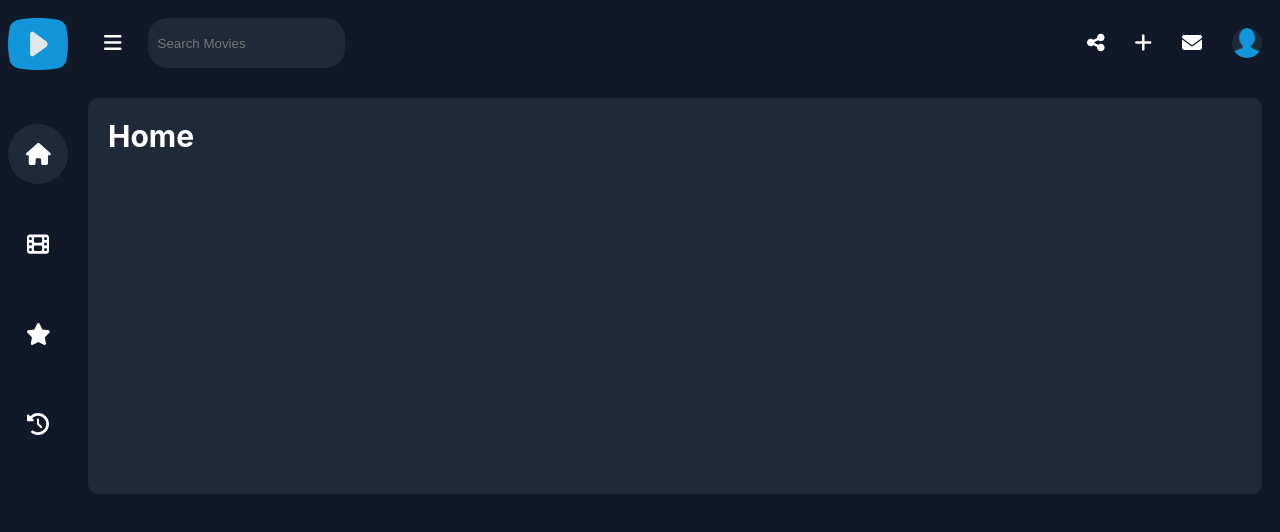
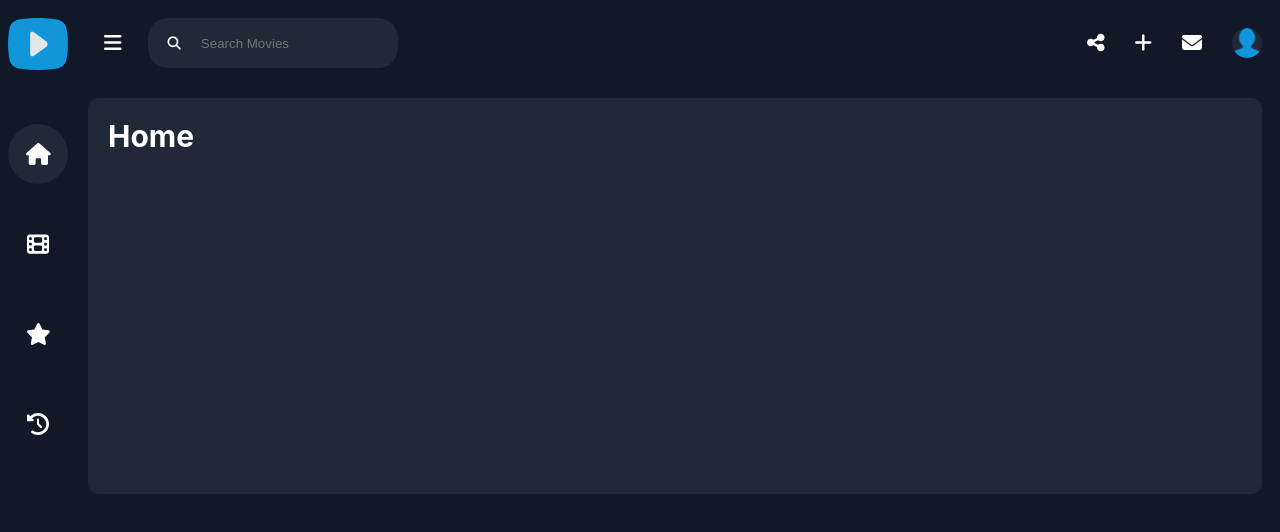
Before and after one commit to varcharli/vd-site, a React (Create React App) app in the folder client/videos-app/: page / in a window 1280 px wide. Shown: the top 532 px of the page. Built offline with nearby package versions, Linux system fonts and the light colour scheme.

Commit message:
add search box

```diff
--- a/client/videos-app/src/App.css
+++ b/client/videos-app/src/App.css
@@ -65,8 +65,9 @@
     /* align-items: left; */
 }
 
-.search-box {
-    /* flex: 1; */
+.search-container {
+    display: flex;
+    align-items: center;
     max-width: 300px;
     height: 30px;
     padding: 10px;
@@ -76,6 +77,24 @@
     background-color: var(--global-background-color);
     color: var(--global-text-color);
 }
+
+.search-icon {
+    background: none;
+    color: var(--global-text-color);
+    border: none;
+    cursor: pointer;
+    padding: 0 10px;
+}
+
+.search-box {
+    flex: 1;
+    padding: 10px;
+    border: none;
+    outline: none;
+    background-color: var(--global-background-color);
+    color: var(--global-text-color);
+}
+
 
 .menu-icons {
     display: flex;
@@ -122,6 +141,7 @@
     padding: 10px;
 
 }
+
 .container-title {
     /* 左边对齐 */
     text-align: left;
@@ -130,6 +150,7 @@
     color: var(--global-text-color);
     padding: 10px;
 }
+
 .container-content {
     text-align: left;
     min-height: 300px;
--- a/client/videos-app/src/App.js
+++ b/client/videos-app/src/App.js
@@ -1,6 +1,6 @@
 // src/App.js
-import React from 'react';
-import { BrowserRouter as Router, Route, Routes } from 'react-router-dom';
+import React, { useState } from 'react';
+import { Route, Routes, useNavigate } from 'react-router-dom';
 import Navbar from './Navbar';
 import Home from './Home';
 import Movies from './Movies';
@@ -12,8 +12,21 @@ import '@fortawesome/fontawesome-free/css/all.min.css';
 import user from './assets/user.png';
 
 function App() {
+  const [query, setQuery] = useState('');
+  const navigate = useNavigate();
+
+  const handleSearch = () => {
+    navigate('/movies', { state: { query } });
+  };
+
+  const handleKeyPress = (event) => {
+    if (event.key === 'Enter') {
+      handleSearch();
+    }
+  };
+
   return (
-    <Router>
+
     <div className="App">
       <Navbar />
       <div className="content">
@@ -21,8 +34,19 @@ function App() {
           <button className="icon-button-menu">
             <i className="fas fa-bars"></i>
           </button>
-          <input type="text" placeholder="Search Movies" className="search-box" />
-            <div className='menu-space'/>
+          <div className='search-container'>
+            <button className="search-icon"
+              onClick={handleSearch}
+            >
+              <i className="fas fa-search"></i>
+            </button>
+            <input type="text" placeholder="Search Movies" className="search-box"
+              value={query}
+              onChange={(e) => setQuery(e.target.value)}
+              onKeyUp={handleKeyPress}
+            />
+          </div>
+          <div className='menu-space' />
           <div className="menu-icons">
             <button className="icon-button">
               <i className="fas fa-share-alt"></i>
@@ -48,7 +72,7 @@ function App() {
         </div>
       </div>
     </div>
-    </Router>
+
   );
 }
 
--- a/client/videos-app/src/Movies.js
+++ b/client/videos-app/src/Movies.js
@@ -1,4 +1,5 @@
 import React, { useState, useEffect, useRef } from 'react';
+import { useLocation } from 'react-router-dom';
 import './index.css';
 import './Movies.css';
 import defaultImage from './assets/null_movie.jpeg'; // 引入默认图片
@@ -12,7 +13,9 @@ const Movies = () => {
     totalPages: 0,
     totalRecords: 0,
   });
-  const [query, setQuery] = useState('');
+  const location = useLocation();
+  // const [query, setQuery] = useState('');
+  const query = location.state?.query || '';
   const containerRef = useRef(null);
 
   useEffect(() => {
@@ -62,34 +65,12 @@ const Movies = () => {
     setPagination((prev) => ({ ...prev, page: newPage }));
   };
 
-  const handleQueryChange = (event) => {
-    setQuery(event.target.value);
-  };
-
-  const handleSearch = () => {
-    setPagination((prev) => ({ ...prev, page: 1 })); // Reset to first page on new search
-    fetchMovies(1, pagination.pageSize, query);
-  };
-
-  const handleKeyPress = (event) => {
-    if (event.key === 'Enter') {
-      handleSearch();
-    }
-  };
-
   return (
     <div className="container">
       <div className='container-title'>
         Movies
       </div>
-      <input
-        type="text"
-        value={query}
-        onChange={handleQueryChange}
-        onKeyUp={handleKeyPress}
-        placeholder="Search by title"
-      />
-      <button onClick={handleSearch}>Search</button>
+
       <div className='container-content' ref={containerRef}>
         {error && <p>Error: {error}</p>}
         <ul className='ul-movies'>
--- a/client/videos-app/src/index.js
+++ b/client/videos-app/src/index.js
@@ -3,11 +3,15 @@ import ReactDOM from 'react-dom/client';
 import './index.css';
 import App from './App';
 import reportWebVitals from './reportWebVitals';
+import { BrowserRouter } from 'react-router-dom';
 
 const root = ReactDOM.createRoot(document.getElementById('root'));
 root.render(
   <React.StrictMode>
-    <App />
+    <BrowserRouter>
+      <App />
+    </BrowserRouter>
+
   </React.StrictMode>
 );
 
```
Also changed, not shown: 1 other file (tests, documents, lock files or other folders). Lines whose indentation alone changed are shown as unchanged.
